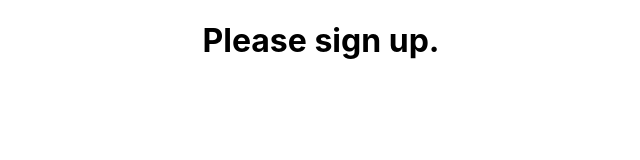
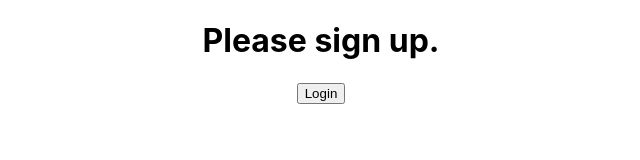
Before and after one commit to jossim/conditional-examples, a React (Create React App) app: page / in a window 1280 px wide. Shown: the top 160 px of the page, without its empty margins (319-959 px from the left). Built offline with nearby package versions, Linux system fonts and the light colour scheme.

Commit message:
element variable example

```diff
--- a/src/App.js
+++ b/src/App.js
@@ -1,29 +1,79 @@
-import React from "react";
+import React, {Component} from "react";
 import logo from "./logo.svg";
 import "./App.css";
 
-function UserGreeting(props) {
-  return <h1>Welcome back!</h1>;
+function UserGreeting(props){
+  return <h1>Welcome back!</h1>
 }
 
-function GuestGreeting(props) {
-  return <h1>Please sign up.</h1>;
+function GuestGreeting(props){
+  return <h1>Please sign up.</h1>
 }
 
-function Greeting(props) {
-  const isLoggedIn = props.isLoggedIn;
+function Greeting(props){
+  const isLoggedIn = props.isLoggedIn
+  if (isLoggedIn) {
+    return <UserGreeting />
+  }
+  return <GuestGreeting />
+}
 
-  if (isLoggedIn) {
-    return <UserGreeting />;
+function LoginButton(props) {
+  return (
+    <button onClick={props.onClick}>
+      Login
+    </button>
+  )
+}
+
+function LogoutButton(props) {
+  return (
+    <button onClick={props.onClick}>
+      Logout
+    </button>
+  )
+}
+
+class LoginControl extends Component {
+  constructor(props) {
+    super(props);
+
+    this.state = {
+      isLoggedIn: false
+    }
   }
 
-  return <GuestGreeting />;
+  handleLoginClick = () => {
+    this.setState({ isLoggedIn: true })
+  }
+
+  handleLogoutClick = () => {
+    this.setState({ isLoggedIn: false })
+  }
+
+  render() {
+    const isLoggedIn = this.state.isLoggedIn;
+    let button;
+
+    if (isLoggedIn) {
+      button = <LogoutButton onClick={this.handleLogoutClick} />;
+    } else {
+      button = <LoginButton onClick={this.handleLoginClick} />;
+    }
+
+    return (
+      <div>
+        <Greeting isLoggedIn={isLoggedIn} />
+        {button}
+      </div>
+    );
+  }
 }
 
 function App() {
   return (
     <div className="App">
-      <Greeting isLoggedIn={false} />
+          <LoginControl />
     </div>
   );
 }
```
